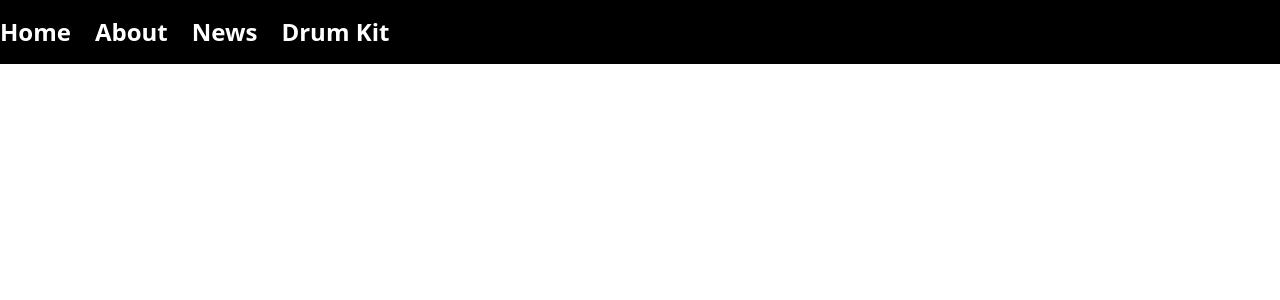
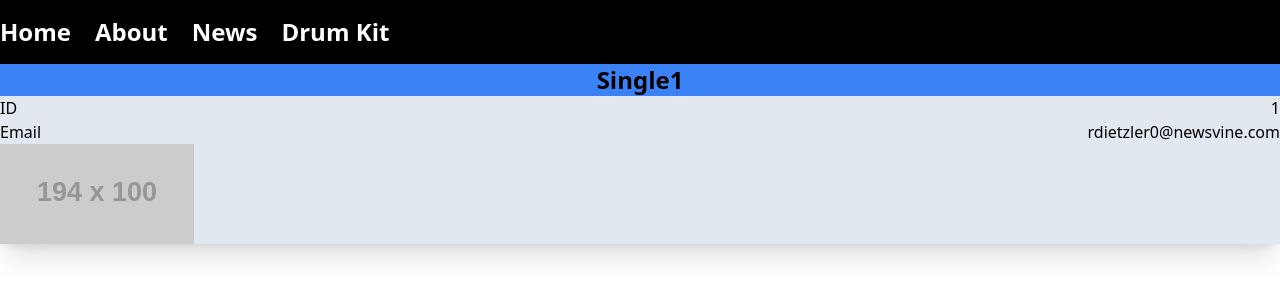
Before and after one commit to GevorAbrahamyan1991/test-end, a React (Create React App) app: page /about/1 in a window 1280 px wide. Shown: the top 300 px of the page. Built offline with nearby package versions, Linux system fonts and the light colour scheme.

Commit message:
Adding Single Page filter data

```diff
--- a/src/App.js
+++ b/src/App.js
@@ -12,7 +12,7 @@ function App() {
       <Header />
       <Routes>
         <Route path="/" element={<Home />} />
-        <Route path="/about" element={<About />} />
+        <Route path="/about/:id" element={<About />} />
         <Route path="/news" element={<News />} />
         <Route path="/drum-kit" element={<DrumKit />} />
       </Routes>
--- a/src/pages/about.jsx
+++ b/src/pages/about.jsx
@@ -1,9 +1,34 @@
 import React from 'react'
+import { useParams } from "react-router-dom"
+import { pageData } from "./data/homeData";
+import StandartContainer from "./components/StandartContainer";
+import Title from "./components/Title";
 
 const About = () => {
-  return (
-    <div>About</div>
+  const {id} = useParams();
+
+  const newData = pageData.filter((item) => item.id == id)
+  console.log(newData[0])
+  const data = (
+    <>
+      <Title title={"Single" + `${id}` } />
+      <div>
+          <div className="flex justify-between">
+              <div>ID</div>
+              <div>{newData[0].id}</div>
+          </div>
+          <div className="flex justify-between">
+              <div>Email</div>
+              <div>{newData[0].email}</div>
+          </div>
+          <div>
+            <img src={newData[0].image} alt="" />
+          </div>
+      </div>
+    </>
   )
+
+  return  <StandartContainer data={data} />
 }
 
 export default About
--- a/src/pages/components/Table.js
+++ b/src/pages/components/Table.js
@@ -24,7 +24,9 @@ export default function Table({ tableColumns, contents }) {
                   return (
                     <td key={content.key} className="px-3 py-3">
                       {content.link ? (
-                        <Link to={content.href}>{item[content.key]}</Link>
+                        <Link to={content.href + "/" + item.id}>
+                          {item[content.key]}
+                        </Link>
                       ) : (
                         item[content.key]
                       )}
--- a/src/pages/home.jsx
+++ b/src/pages/home.jsx
@@ -12,6 +12,7 @@ export default function Home ()  {
   ]
 
 
+
   const data = (
     <>
       <Title title="Home" />
```
